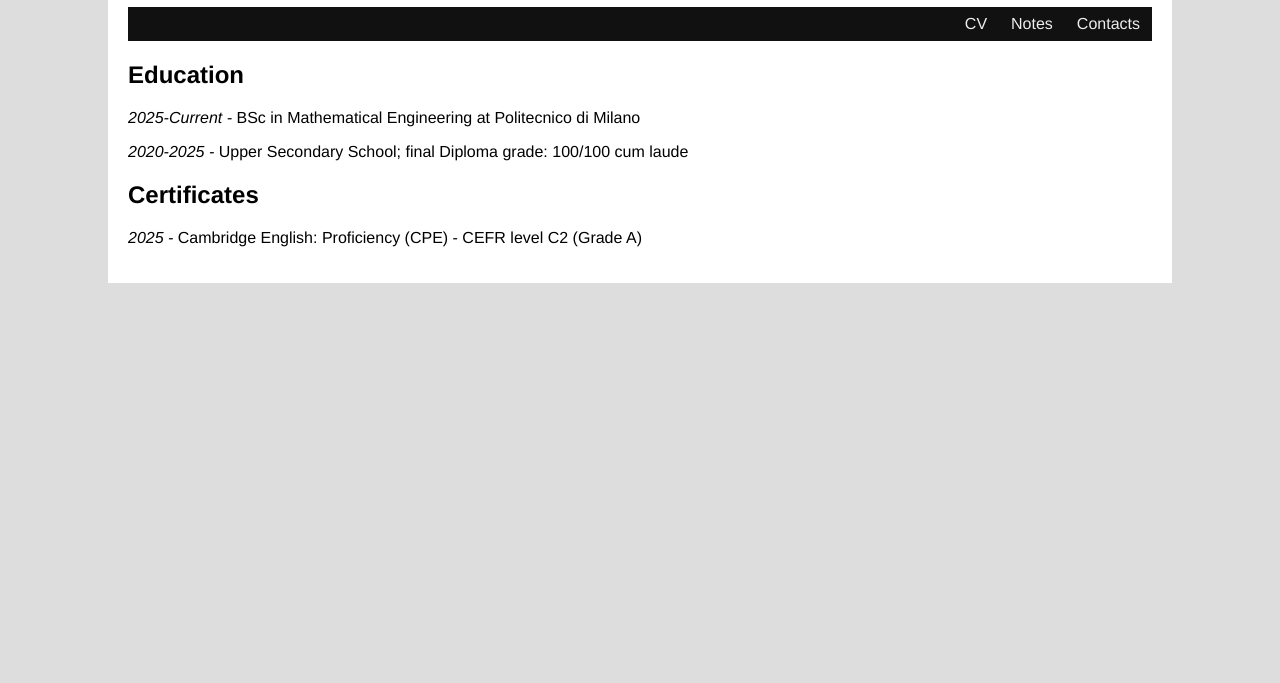
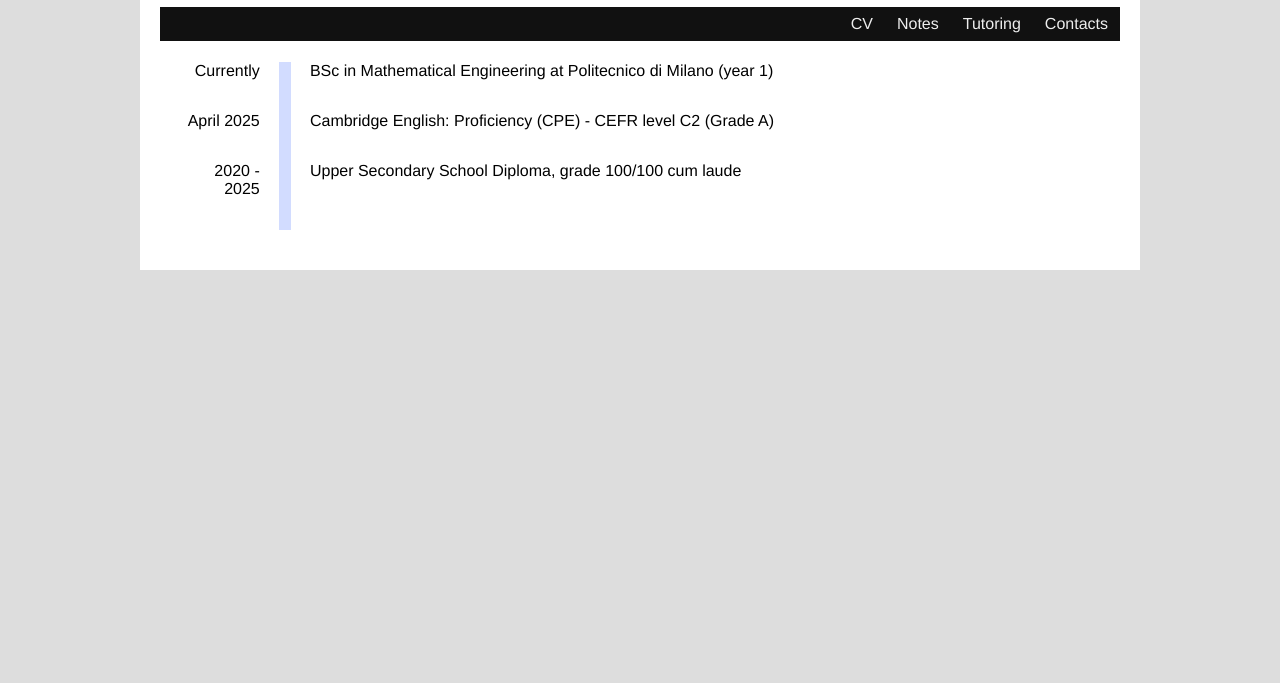
Before and after one commit to francescopugini/francescopugini.github.io, a plain HTML site: page pages/cv.html in a window 1280 px wide. Shown: the part 117-800 px from the top of the page. Drawn offline with Linux system fonts and the light colour scheme.

Commit message:
CV page restyle

```diff
--- a/pages/cv.html
+++ b/pages/cv.html
@@ -10,15 +10,22 @@
 			<h1><a href="../index.html" id="title"	>Francesco Pugini</a></h1>
             <ul id="navbar">
                 <li class="menuitemout"><a class="menuitemin" href="./contacts.html">Contacts</a></li>
+                <li class="menuitemout"><a class="menuitemin" href="#">Tutoring</a></li>
                 <li class="menuitemout"><a class="menuitemin" href="./notes.html">Notes</a></li>
                 <li class="menuitemout"><a class="menuitemin" href="#">CV</a></li>
             </ul>
 			<div id="content">
-				<h2>Education</h2>
-				<p><i>2025-Current - </i> BSc in Mathematical Engineering at Politecnico di Milano</p>
-				<p><i>2020-2025 - </i>Upper Secondary School; final Diploma grade: 100/100 cum laude</p>
-				<h2>Certificates</h2>
-				<p><i>2025 - </i>Cambridge English: Proficiency (CPE) - CEFR level C2 (Grade A)</p>
+				<div id="timeline">
+					<p class="tl_date">Currently</p>
+					<div class="tl_stripe"></div>
+					<p>BSc in Mathematical Engineering at Politecnico di Milano (year 1)</p>
+					<p class="tl_date">April 2025</p>
+					<div class="tl_stripe"></div>
+					<p>Cambridge English: Proficiency (CPE) - CEFR level C2 (Grade A)</p>
+					<p class="tl_date">2020 - 2025</p>
+					<div class="tl_stripe"></div>
+					<p>Upper Secondary School Diploma, grade 100/100 cum laude</p>
+				</div>
 			</div>
         </div>
     </body>
--- a/res/style.css
+++ b/res/style.css
@@ -3,8 +3,12 @@ body {
     font-family: Helvetica;
 }
 
+p {
+	margin: 0;
+}
+
 #main {
-    width: 80vw;
+    width: 75vw;
     background-color: white;
     margin: auto;
     margin-top: 3vh;
@@ -42,3 +46,23 @@ body {
     text-decoration: none;
 	color: 111;
 }
+
+#content {
+	margin: calc(1vh + 1vw);
+}
+
+#timeline {
+    display: grid;
+    grid-column-gap: 1.5vw;
+    grid-template-columns: 1fr 0.15fr 10fr;
+}
+
+.tl_date {
+    text-align: right;
+	margin-bottom: 2em;
+}
+
+.tl_stripe {
+    background: rgb(210 220 255);
+    position: relative;
+}
```
Also changed, not shown: index.html (+1 -0 lines), pages/contacts.html (+1 -0 lines), pages/notes.html (+1 -0 lines).
